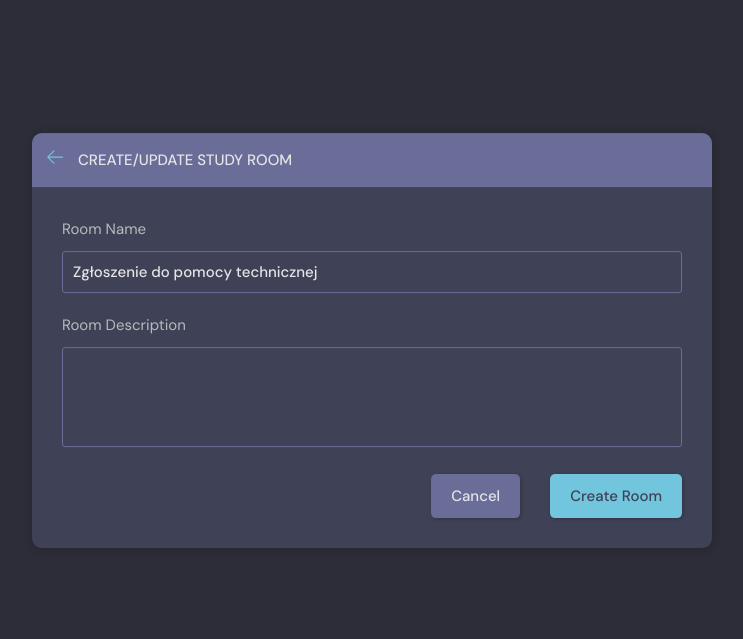
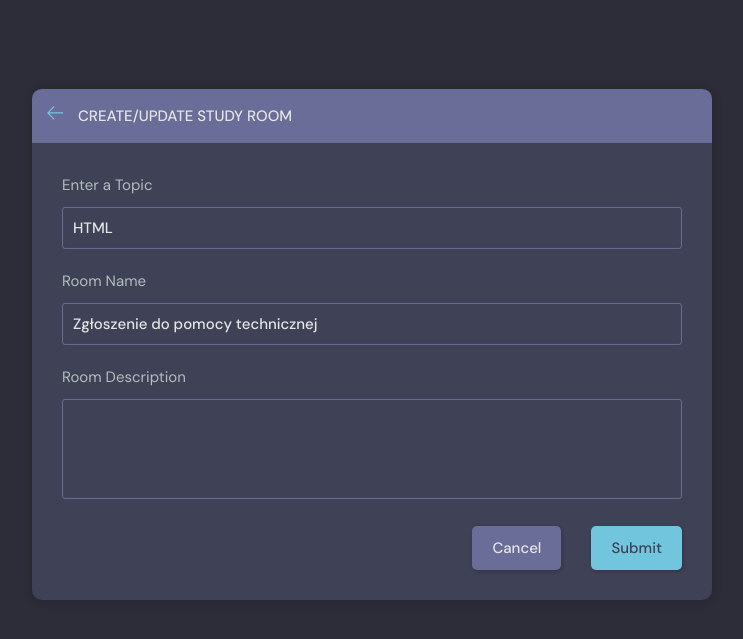
Before and after one commit to wrosky/AM_project, a Django app: page /update-room/1/ in a window 1280 px wide. Shown: the part 76-715 px from the top of the page, without its empty margins (268-1011 px from the left). Run offline with Django 4.2, Linux system fonts and the light colour scheme; a user stored in the database is signed in; data comes from the database, SQL or seed files in the repository; both versions use the stored data as it was after the commit.

Commit message:
12.1 Commit

```diff
--- a/base/templates/base/room_form.html
+++ b/base/templates/base/room_form.html
@@ -22,12 +22,24 @@
             {% csrf_token %}
 
                 <div class="form__group">
+                  <label for="room_name">Enter a Topic </label>
+                  <input required type="text" value="{{room.topic.name}}" name="topic" list="topic-list"/>
+                  <datalist id="topic-list">
+                    <select id="room_topic">
+                      {% for topic in topics %}
+                      <option value="{{topic.name}}">{{topic.name}}</option>
+                      {% endfor %}
+                    </select>
+                  </datalist>
+                </div>
+
+                <div class="form__group">
                   <label for="room_name">Room Name </label>
                   {{form.name}}
                 </div>
 
                 <div class="form__group">
-                  <label for="room_name">Room Description </label>
+                  <label for="room_description">Room Description </label>
                   {{form.description}}
                 </div>
 
@@ -46,7 +58,7 @@
 
             <div class="form__action">
               <a class="btn btn--dark" href="index.html">Cancel</a>
-              <button class="btn btn--main" type="submit">Create Room</button>
+              <button class="btn btn--main" type="submit">Submit</button>
             </div>
           </form>
         </div>
--- a/base/views.py
+++ b/base/views.py
@@ -99,32 +99,41 @@ def userProfile(request, pk):
 @login_required(login_url='login')
 def createRoom(request):
     form = RoomForm()
+    topics = Topic.objects.all()
     if request.method == 'POST':
-        form = RoomForm(request.POST)
-        if form.is_valid():
-            room = form.save(commit=False)
-            room.host = request.user
-            room.save()
-            return redirect('home')
+        topic_name = request.POST.get('topic')
+        topic, created = Topic.objects.get_or_create(name=topic_name)
 
-    context = {'form': form}
+        Room.objects.create(
+            host = request.user,
+            topic = topic,
+            name = request.POST.get('name'),
+            description = request.POST.get('description'),
+        )
+        return redirect('home')
+
+    context = {'form': form, 'topics': topics}
     return render(request, 'base/room_form.html', context)
 
 @login_required(login_url='login')
 def updateRoom(request, pk):
     room = Room.objects.get(id=pk)
     form = RoomForm(instance=room)
+    topics = Topic.objects.all()
 
     if request.user != room.host:
         return HttpResponse('You are not allowed here!')
 
     if request.method == 'POST':
-        form = RoomForm(request.POST, instance=room)
-        if form.is_valid():
-            form.save()
-            return redirect('home')
+        topic_name = request.POST.get('topic')
+        topic, created = Topic.objects.get_or_create(name=topic_name)
+        room.name = request.POST.get('name')
+        room.topic = topic
+        room.description = request.POST.get('description')
+        room.save()
+        return redirect('home')
 
-    context = {'form': form}
+    context = {'form': form, 'topics': topics, 'room': room}
     return render(request, 'base/room_form.html', context)
 
 @login_required(login_url='login')
```
Also changed, not shown: db.sqlite3.
